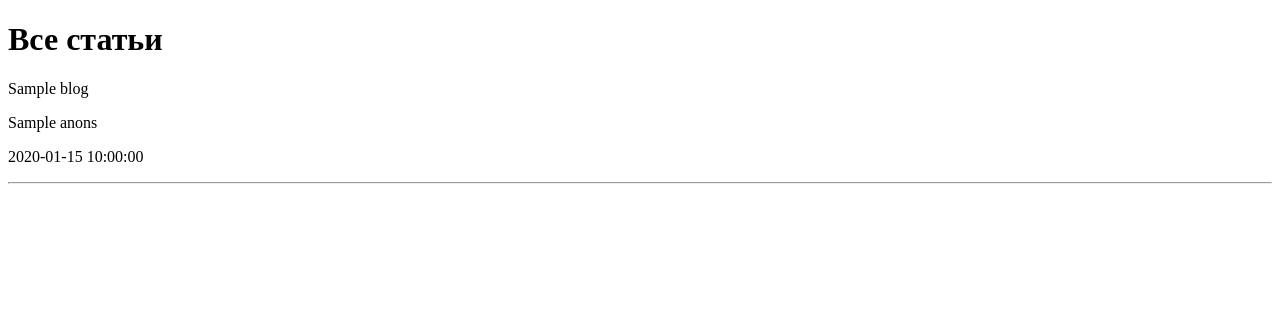
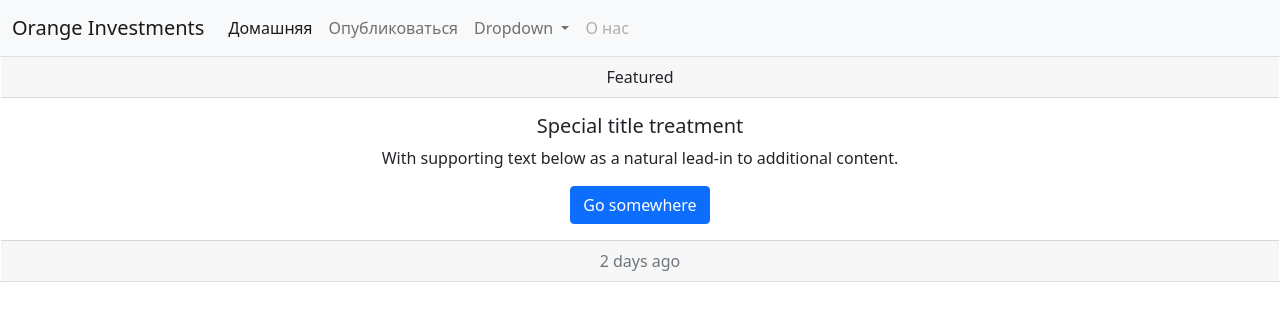
Before and after one commit to egk60793/python_for_GIT, a Python web app: template projector/blog/templates/blog/index.html in a window 1280 px wide. Shown: the top 321 px of the page. Run offline with Jinja, Linux system fonts and the light colour scheme; the template is opened without the code that fills it: most values are stand-ins (such as "Sample title", 1, 10 or a date in 2020).

Commit message:
add "navbar" and "card" for blog

```diff
--- a/projector/blog/templates/blog/index.html
+++ b/projector/blog/templates/blog/index.html
@@ -1,17 +1,67 @@
-<!DOCTYPE html>
-<html lang="ru">
+<!doctype html>
+<html lang="en">
 <head>
-    <meta charset="UTF-8">
+    <meta charset="utf-8">
+    <meta name="viewport" content="width=device-width, initial-scale=1">
+
+    <link href="https://cdn.jsdelivr.net/npm/bootstrap@5.0.0-beta3/dist/css/bootstrap.min.css" rel="stylesheet"
+          integrity="sha384-eOJMYsd53ii+scO/bJGFsiCZc+5NDVN2yr8+0RDqr0Ql0h+rP48ckxlpbzKgwra6" crossorigin="anonymous">
+
     <title>Все статьи</title>
 </head>
 <body>
-    <h1>Все статьи</h1>
-    <div>
-        {% for i in blog %}
-        <p>{{ i.title }}</p>
-        <p>{{ i.anons }}</p>
-        <p>{{ i.created_at }}</p><hr>
-        {% endfor %}
+<nav class="navbar navbar-expand-lg navbar-light bg-light">
+    <div class="container-fluid">
+        <a class="navbar-brand" href="#">Orange Investments</a>
+        <button class="navbar-toggler" type="button" data-bs-toggle="collapse" data-bs-target="#navbarSupportedContent"
+                aria-controls="navbarSupportedContent" aria-expanded="false" aria-label="Toggle navigation">
+            <span class="navbar-toggler-icon"></span>
+        </button>
+        <div class="collapse navbar-collapse" id="navbarSupportedContent">
+            <ul class="navbar-nav me-auto mb-2 mb-lg-0">
+                <li class="nav-item">
+                    <a class="nav-link active" aria-current="page" href="#">Домашняя</a>
+                </li>
+                <li class="nav-item">
+                    <a class="nav-link" href="#">Опубликоваться</a>
+                </li>
+                <li class="nav-item dropdown">
+                    <a class="nav-link dropdown-toggle" href="#" id="navbarDropdown" role="button"
+                       data-bs-toggle="dropdown" aria-expanded="false">
+                        Dropdown
+                    </a>
+                    <ul class="dropdown-menu" aria-labelledby="navbarDropdown">
+                        <li><a class="dropdown-item" href="#">Action</a></li>
+                        <li><a class="dropdown-item" href="#">Another action</a></li>
+                        <li>
+                            <hr class="dropdown-divider">
+                        </li>
+                        <li><a class="dropdown-item" href="#">Something else here</a></li>
+                    </ul>
+                </li>
+                <li class="nav-item">
+                    <a class="nav-link disabled" href="#" tabindex="-1" aria-disabled="true">О нас</a>
+                </li>
+            </ul>
+        </div>
     </div>
+</nav>
+<div class="row">
+    {% for i in blog %}
+    <div class="card text-center">
+        <div class="card-header">
+            Featured
+        </div>
+        <div class="card-body">
+            <h5 class="card-title">Special title treatment</h5>
+            <p class="card-text">With supporting text below as a natural lead-in to additional content.</p>
+            <a href="#" class="btn btn-primary">Go somewhere</a>
+        </div>
+        <div class="card-footer text-muted">
+            2 days ago
+        </div>
+    </div>
+    {% endfor %}
+</div>
 </body>
 </html>
--- a/projector/blog/views.py
+++ b/projector/blog/views.py
@@ -6,4 +6,4 @@ from .models import Articles
 # в переменной blog все поля модели Articles
 def index(request):
     blog = Articles.objects.all()
-    return render(request, 'blog/index.html', {'blog': blog, 'test': 'testik'})
+    return render(request, 'blog/index.html', {'blog': blog})
```
